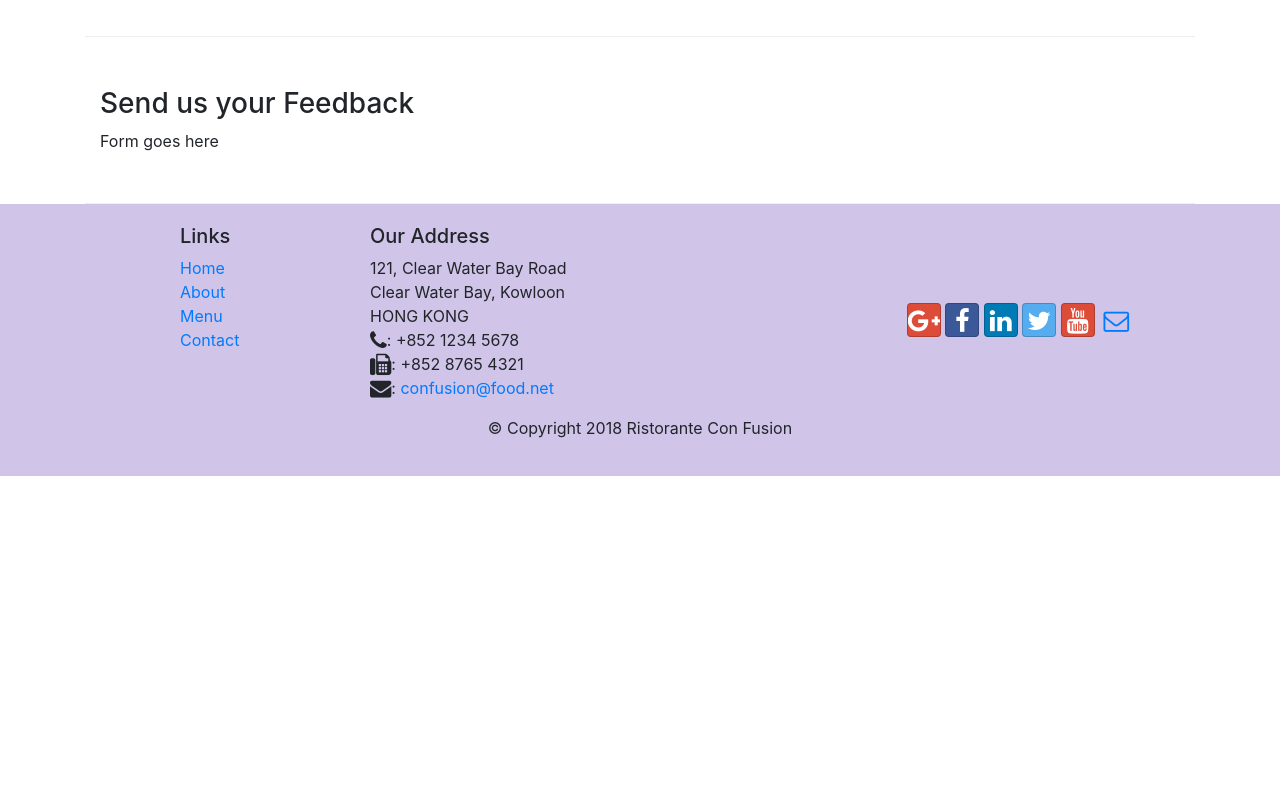
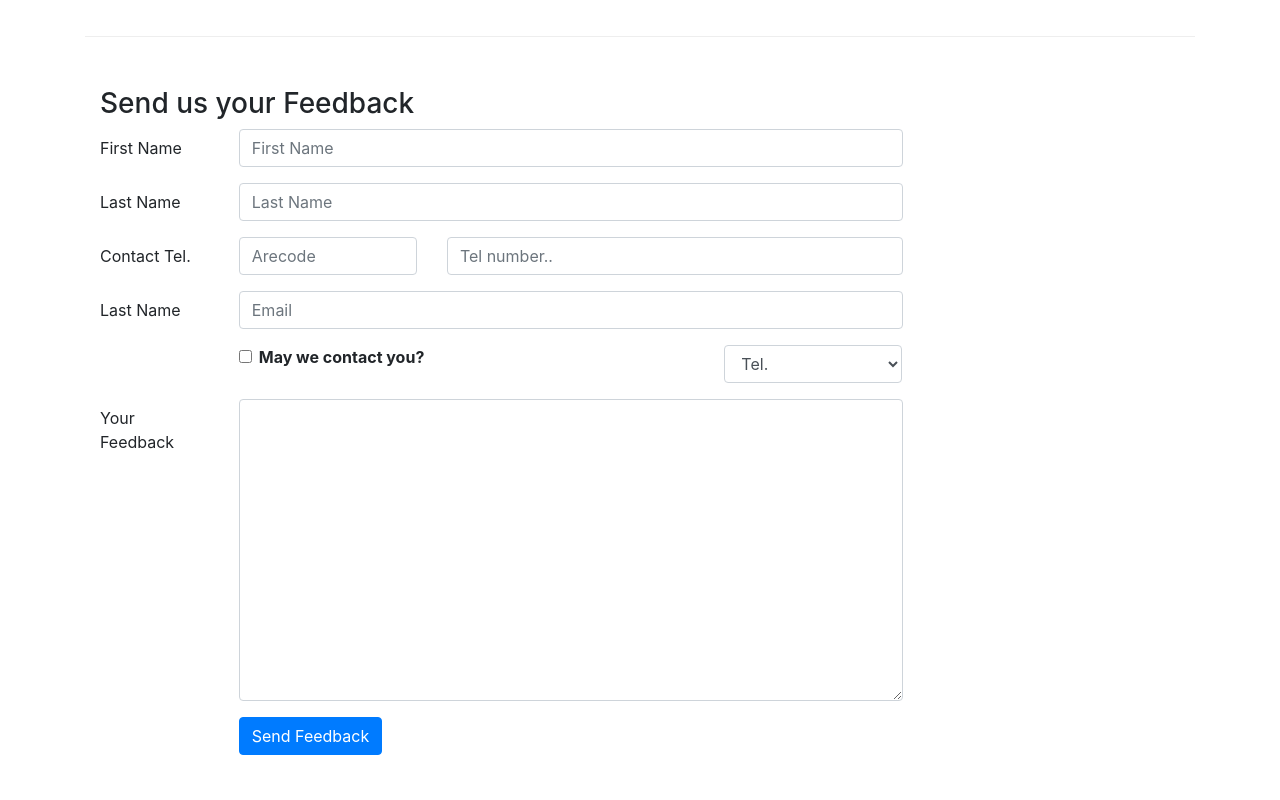
Before and after one commit to saivamsi1911/conFusion, a website: page contactus.html in a window 1280 px wide. Shown: the part 800-1600 px from the top of the page. Before the commit the page ends 1276 px from the top, so only its background shows below. Drawn offline with nearby package versions, Linux system fonts and the light colour scheme.

Commit message:
buttons and forms

```diff
--- a/contactus.html
+++ b/contactus.html
@@ -93,7 +93,63 @@
               <h3>Send us your Feedback</h3>
            </div>
             <div class="col-12 col-md-9">
-                Form goes here
+                <form>
+                    <div class="form-group row">
+                        <label for="firstname" class="col-md-2 col-form-label">First Name</label>
+                        <div class="col-md-10">
+                            <input type="text" class="form-control" id="firstname" name="firstname" placeholder="First Name">
+                        </div>
+                    </div>
+                    <div class="form-group row">
+                        <label for="lastname" class="col-md-2 col-form-label">Last Name</label>
+                        <div class="col-md-10">
+                            <input type="text" class="form-control" id="lastname" name="lastname" placeholder="Last Name">
+                        </div>
+                    </div>
+                    <div class="form-group row">
+                        <label for="telnum" class="col-12 col-md-2 col-form-label">Contact Tel.</label>
+                        <div class="col-5 col-md-3">
+                            <input type="tel" class="form-control" id="areacode" name="areacode" placeholder="Arecode">
+                        </div>
+                        <div class="col-7 col-md-7">
+                            <input type="tel" class="form-control" id="telnum" name="telnum" placeholder="Tel number..">
+                        </div>
+                    </div>
+                    <div class="form-group row">
+                        <label for="emailid" class="col-md-2 col-form-label">Last Name</label>
+                        <div class="col-md-10">
+                            <input type="email" class="form-control" id="emailid" name="emailid" placeholder="Email">
+                        </div>
+                    </div>
+                    <div class="form-group row">
+                        <div class="col-md-6 offset-md-2">
+                            <div class="form-check">
+                                <input type="checkbox" class="form-check-input" name="approve" value="">
+                                <label class="form-check-label" for="approve">
+                                    <strong>May we contact you?</strong>
+                                </label>
+
+                            </div>
+                        </div>
+                        <div class="col-md-3 offset-md-1">
+                            <select class="form-control">
+                                <option>Tel.</option>
+                                <option>Email</option>
+                            </select>
+                        </div>
+                    </div>
+                    <div class="form-group row">
+                        <label for="feedback" class="col-md-2 col-form-label">Your Feedback</label>
+                        <div class="col-md-10">
+                            <textarea class="form-control" id="feedback" name="feedback" rows="12"></textarea>
+                        </div>
+                    </div>
+                    <div class="form-group row">
+                        <div class="offset-md-2 col-md-10">
+                            <button type="submit" class="btn btn-primary">Send Feedback</button>
+                        </div>
+                    </div>
+                </form>
             </div>
              <div class="col-12 col-md">
             </div>
```
